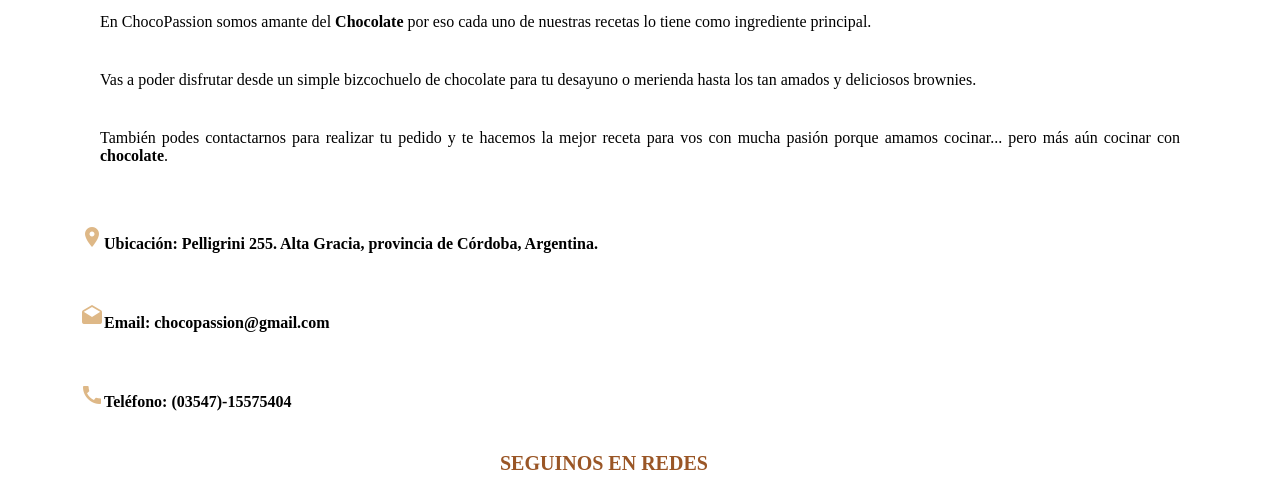
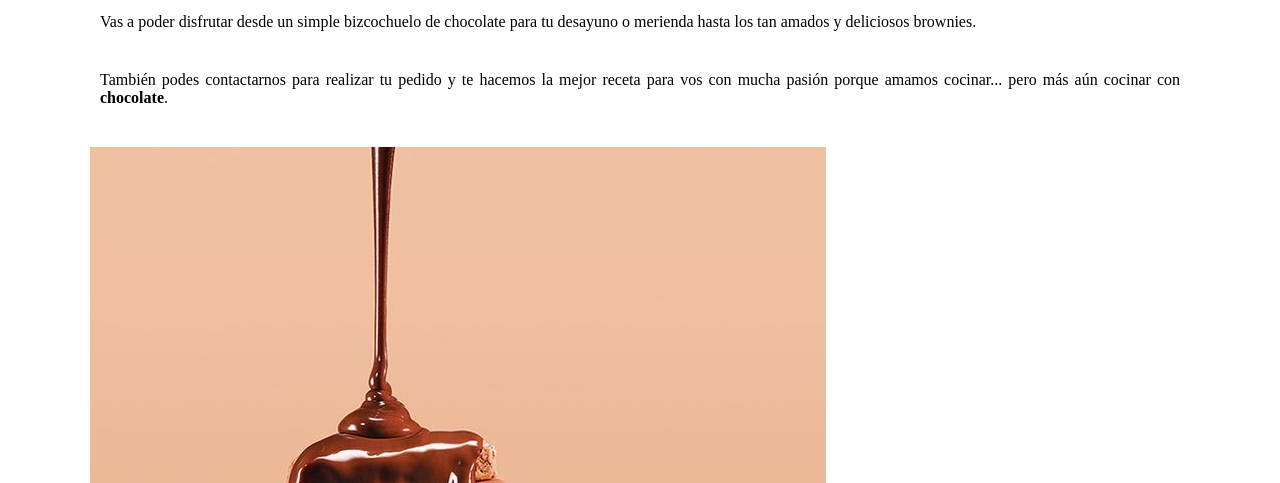
Before and after one commit to BeluLucero/Chocopassionn, a website: page pages/sobre-nosotros.html in a window 1280 px wide. Shown: the part 700-1183 px from the top of the page. Drawn offline with Linux system fonts and the light colour scheme.

Commit message:
cambios13

```diff
--- a/pages/sobre-nosotros.html
+++ b/pages/sobre-nosotros.html
@@ -3,9 +3,12 @@
   <head>
     <meta charset="UTF-8" />
     <meta name="viewport" content="width=device-width, initial-scale=1.0" />
-    <script src="https://kit.fontawesome.com/5f26fb4eeb.js" crossorigin="anonymous"></script>
+    <script
+      src="https://kit.fontawesome.com/5f26fb4eeb.js"
+      crossorigin="anonymous"
+    ></script>
     <title>Sobre Nosotros | ChocoPassion</title>
-    <link rel="stylesheet" href="../css/estilos.css">
+    <link rel="stylesheet" href="../css/estilos.css" />
     <link
       rel="stylesheet"
       href="https://fonts.googleapis.com/icon?family=Material+Icons"
@@ -36,12 +39,12 @@
       </nav>
 
       <div class="imagen-portada">
-        <img class="Portada"
+        <img
+          class="Portada"
           src="../assets/imagen/imagen-portada.jpg"
           alt="Cocinando con chocolate"
         />
       </div>
-
     </header>
     <main class="letra-index">
       <h3 class="subtitulo">Descripción</h3>
@@ -63,10 +66,15 @@
         receta para vos con mucha pasión porque amamos cocinar... pero más aún
         cocinar con <strong>chocolate</strong>.
       </p>
-      <section >
+
+          <div class="baño-chocolate">
+            <img src="../assets/imagen/chocolates-bañados (1).jpg" alt="chocolates-bañados"/>
+          </div>
+
+      <section>
         <h4>
-          <span class="material-icons">room</span>Ubicación: Pelligrini 255. Alta
-          Gracia, provincia de Córdoba, Argentina.
+          <span class="material-icons">room</span>Ubicación: Pelligrini 255.
+          Alta Gracia, provincia de Córdoba, Argentina.
         </h4>
         <h4>
           <span class="material-icons">drafts</span>Email:
--- a/scss/estilos.scss
+++ b/scss/estilos.scss
@@ -11,3 +11,7 @@
 
 
 @import "../scss/utilities/media-querie";
+
+@import "../scss/utilities/keyframes";
+
+@import "../scss/utilities/transiciones";
--- /dev/null
+++ b/scss/utilities/_keyframes.scss
@@ -0,0 +1,23 @@
+@keyframes caida-chocolate {
+  0% {
+    transform: scale(3);
+    opacity: 1;
+  }
+  50% {
+    transform: scale(1, 2);
+    opacity: 0.5;
+  }
+  100% {
+    transform: scale(3);
+    opacity: 1;
+  }
+}
+
+.baño-chocolate {
+    display: flex;
+    justify-content: center;
+    align-items: center;
+    flex-direction: column;
+    padding: 15px;
+    animation: baño-chocolate 1s infinite;
+  }
--- /dev/null
+++ b/scss/utilities/_transiciones.scss
@@ -0,0 +1,16 @@
+main {
+  display: flex;
+  flex-wrap: wrap;
+  .baño-chocolate {
+    border: 10px;
+    margin-top: 10px;
+    padding: 10px;
+
+  }
+  &.scale {
+    transition: transform 3s ease-in-out 5ms;
+    &:hover {
+      transform: scale(0.5);
+    }
+  }
+}
```
Also changed, not shown: assets/imagen/chocolate-caseros.jfif (renamed from assets/imagen/chocolate caseros.jfif), assets/imagen/chocolates-bañados (1).jpg (added), assets/imagen/chocolates-bañados (2).jpg (added), css/estilos.css, 1 other file.
